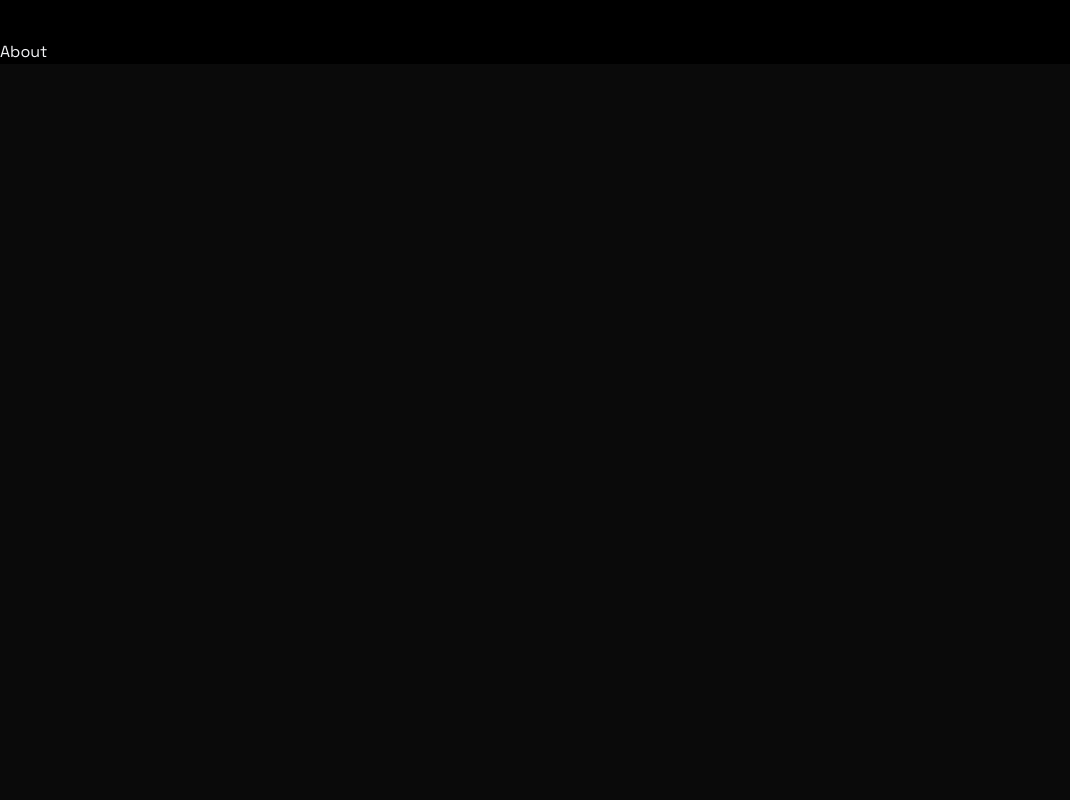
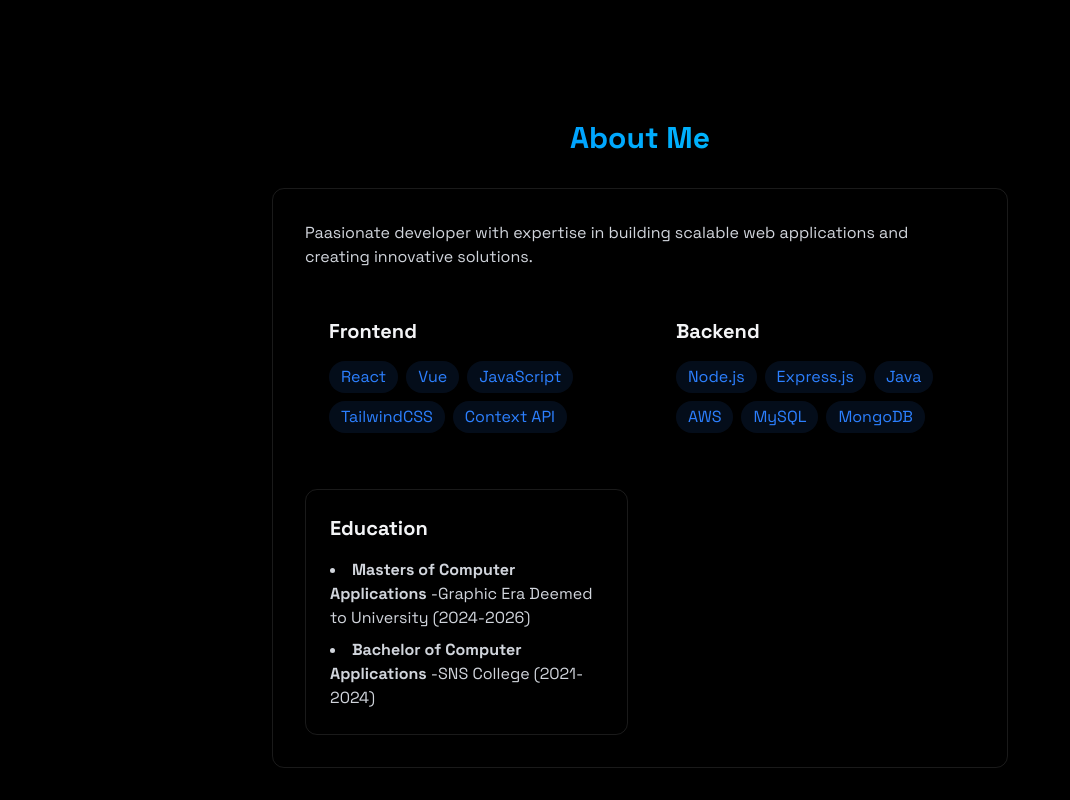
Before and after one commit to Ayushi8757/Ayushi-Portfolio, a React (Vite) app: page / in a window 1280 px wide. Shown: the part 760-1560 px from the top of the page, without its empty margins (0-1070 px from the left). Before the commit the page ends 824 px from the top, so only its background shows below. Built offline with nearby package versions, Linux system fonts and the light colour scheme.

Commit message:
About section

```diff
--- a/src/App.jsx
+++ b/src/App.jsx
@@ -6,6 +6,7 @@ import MobileMenu from './components/MobileMenu'
 import Home from './components/Home'
 import About from './components/About'
 import './index.css'
+import Project from './components/Project'
 function App() {
       const [isloading,setIsloaded]=useState(false)
       const[menuOpen,setMenuOpen]=useState(false)
@@ -17,6 +18,7 @@ function App() {
       <MobileMenu menuOpen={menuOpen} setMenuOpen={setMenuOpen}/>
       <Home/>
       <About/>
+      <Project/>
       </div>
     </>
   )
--- a/src/components/About.jsx
+++ b/src/components/About.jsx
@@ -1,8 +1,61 @@
 import React from 'react'
 
 function About() {
+  const frontendSkill=["React","Vue","JavaScript","TailwindCSS","Context API"]
+  const backendSkill=["Node.js","Express.js","Java","AWS","MySQL","MongoDB"]
   return (
-    <div>About</div>
+    <section id="about" className='min-h-screen flex items-center justify-center py-20'>
+    <div className='max-w-3xl mx-auto px-4'>
+      <h2 className='text-3xl font-bold mb-8 bg-gradient-to-r from-blue-500 to-cyan-400 bg-clip-text text-transparent text-center'>About Me</h2>
+      <div className='glass rounded-xl p-8 border-white/10 border hover:-translate-y-1 transition-all'>
+        <p className='text-gray-300 mb-6'>
+          Paasionate developer with expertise in building scalable web applications and creating innovative solutions.
+          </p>
+          <div className='grid grid-cols-1 md:grid-cols-2 gap-6'>
+            <div className='rounded-xl p-6 hover:-translate-y-1 transition-all'>
+              <h3 className='text-xl font-bold mb-4'>Frontend</h3>
+              <div className='flex flex-wrap gap-2'>
+                {frontendSkill.map((tech,key)=>(
+                  <span key={key}
+                  className='bg-blue-500/10 text-blue-500 py-1 px-3 rounded-full text-5m hover:bg-blue-500/20 hover:shadow-[0_2px_8px_rgba(59,130,2246,0.2)] transition'>
+                    {tech}
+                  </span>
+                ))}
+              </div>
+            </div>
+            <div className='rounded-xl p-6 hover:-translate-y-1 transition-all'>
+              <h3 className='text-xl font-bold mb-4'>Backend</h3>
+              <div className='flex flex-wrap gap-2'>
+                {backendSkill.map((tech,key)=>(
+                  <span key={key}
+                  className='bg-blue-500/10 text-blue-500 py-1 px-3 rounded-full text-5m hover:bg-blue-500/20 hover:shadow-[0_2px_8px_rgba(59,130,2246,0.2)] transition'>
+                    {tech}
+                  </span>
+                ))}
+              </div>
+            </div>
+          </div>
+      <div className='grid grid-cols-1 md:grid-cols-2 gap-6 mt-8'>
+        <div className='p-6 rounded-xl border-white/10 border hover:-translate-y-1 transition-all'>
+            <h3 className='text-xl font-bold mb-4'>Education</h3>
+            <ul className='list-disc list-inside text-gray-300 space-y-2'>
+              <li>
+                <strong>Masters of Computer Applications </strong>-Graphic Era Deemed to University
+                (2024-2026)
+              </li>
+              <li>
+                <strong>Bachelor of Computer Applications </strong>-SNS College
+                (2021-2024)
+              </li>
+
+            </ul>
+        </div>
+      </div>
+      </div>
+
+    </div>
+
+    </section>
   )
 }
 
--- a/src/components/Home.jsx
+++ b/src/components/Home.jsx
@@ -4,7 +4,7 @@ function Home() {
   return (
     <section id='home' className='min-h-screen flex items-center justify-center relative'>
         <div className='text-center z-10 px-4'>
-            <h1 className='text-5xl md:text-7xl font-bold mb-6 bg-gradient-to-r from-blue-500 to-purple-600 bg-clip-text text-transparent loading-right'>
+            <h1 className='text-5xl md:text-7xl font-bold mb-6 bg-gradient-to-r from-blue-500 to-cyan-400 bg-clip-text text-transparent loading-right'>
                 Hi, I'm Kumari Ayushi</h1>
                 <p className='text-gray-400 text-lg mb-8 max-w-lg mx-auto'>
                     I'm a full-stack developer who loves crafting clean ,scalable web
--- a/src/components/LoadingScreen.jsx
+++ b/src/components/LoadingScreen.jsx
@@ -2,7 +2,7 @@ import React, { useEffect, useState } from 'react'
 
 export default function LoadingScreen({onComplete}) {
   const[text,setText]=useState("");
-  const fullText="<Hello World/>";
+  const fullText="<Ayushi Portfolio/>";
   useEffect(()=>{
     let index=0;
     const interval=setInterval(()=>{
--- a/src/components/Project.jsx
+++ b/src/components/Project.jsx
@@ -0,0 +1,21 @@
+import React from 'react'
+
+function Project() {
+  return (
+    <section id='project'className='min-h-screen flex items-center  justify-center py-20'>
+      <div className='max-w-5xl  mx-auto px-4 '>
+        <h2 className='text-3xl font-bold mb-8 bg-gradient-to-r from-blue-500 to-cyan-400 bg-clip-text text-transparent text-center'>
+            Featured Projects
+            </h2>
+            <div className='grid grid-cols-1 md:grid-cols-2 gap-6'>
+                <div>
+                    <h3></h3>
+                </div>
+
+            </div>
+      </div>
+    </section>
+  )
+}
+
+export default Project
```
